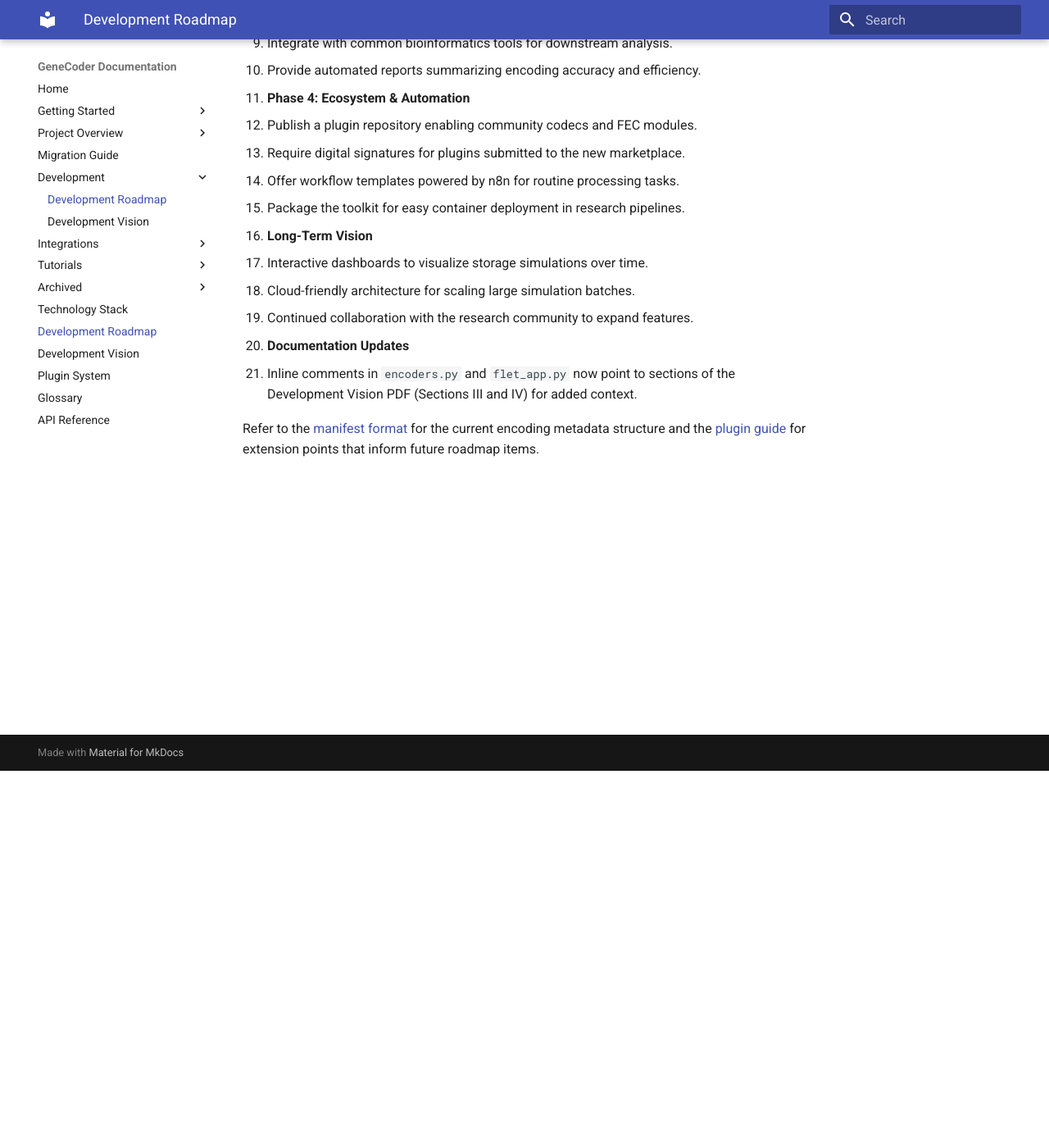
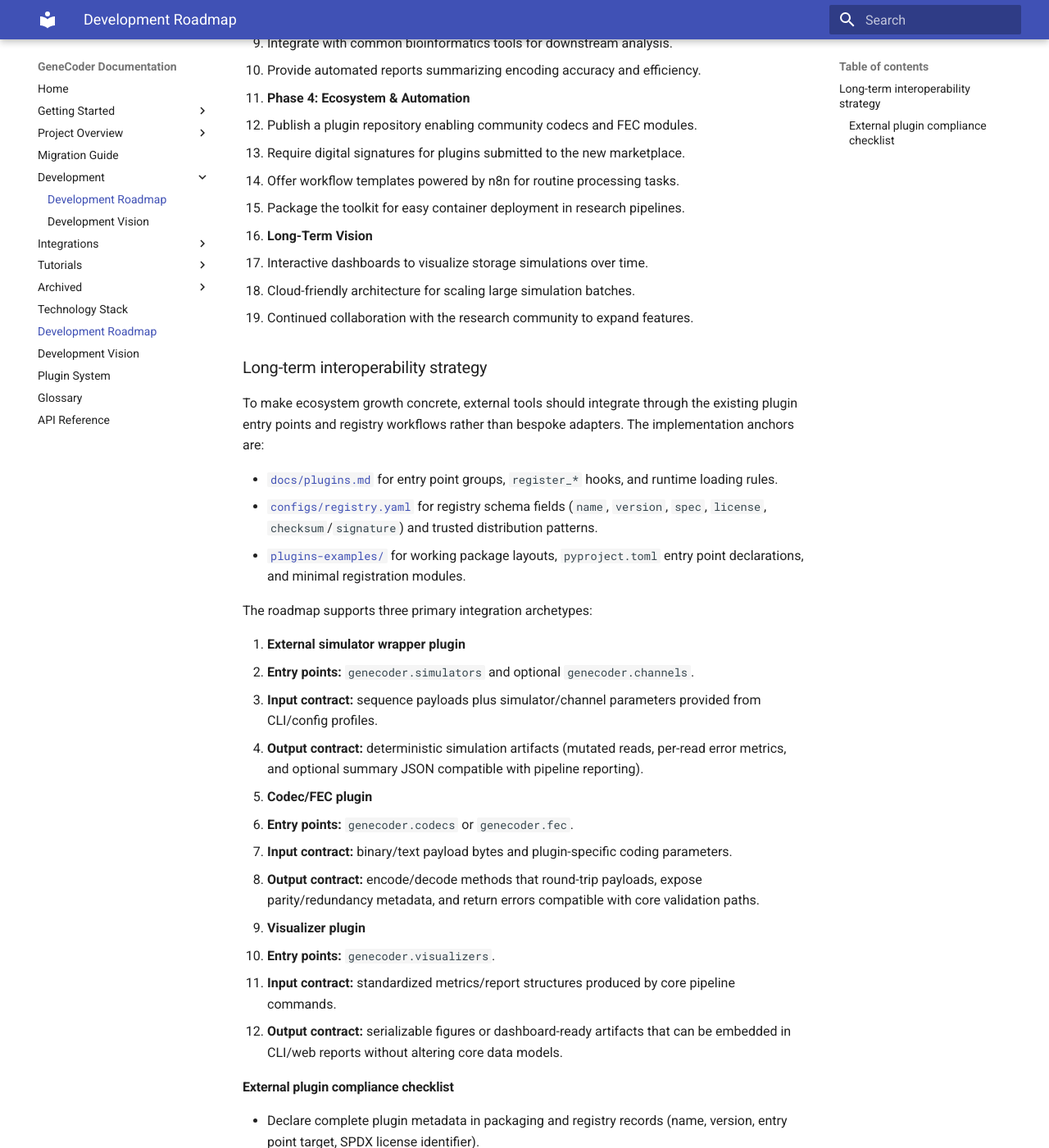
Before and after one commit to d0tTino/GeneCoder, an MkDocs documentation site: the page built from docs/development_roadmap.md, in a window 1280 px wide and 1400 px high, scrolled down 460 px. Shown: the whole window at 82% size. Built offline with MkDocs 1.6.1 and Material for MkDocs 9.7.7, drawn with Linux system fonts in a browser that asks for light colours; some of the changed text lies outside the part shown.

Commit message:
docs: add long-term plugin interoperability plan

```diff
--- a/docs/development_roadmap.md
+++ b/docs/development_roadmap.md
@@ -20,6 +20,58 @@
    - Interactive dashboards to visualize storage simulations over time.
    - Cloud-friendly architecture for scaling large simulation batches.
    - Continued collaboration with the research community to expand features.
+
+### Long-term interoperability strategy
+
+To make ecosystem growth concrete, external tools should integrate through the
+existing plugin entry points and registry workflows rather than bespoke
+adapters. The implementation anchors are:
+
+- [`docs/plugins.md`](plugins.md) for entry point groups, `register_*` hooks,
+  and runtime loading rules.
+- [`configs/registry.yaml`](../configs/registry.yaml) for registry schema fields
+  (`name`, `version`, `spec`, `license`, `checksum`/`signature`) and trusted
+  distribution patterns.
+- [`plugins-examples/`](../plugins-examples/) for working package layouts,
+  `pyproject.toml` entry point declarations, and minimal registration modules.
+
+The roadmap supports three primary integration archetypes:
+
+1. **External simulator wrapper plugin**
+   - **Entry points:** `genecoder.simulators` and optional
+     `genecoder.channels`.
+   - **Input contract:** sequence payloads plus simulator/channel parameters
+     provided from CLI/config profiles.
+   - **Output contract:** deterministic simulation artifacts (mutated reads,
+     per-read error metrics, and optional summary JSON compatible with pipeline
+     reporting).
+2. **Codec/FEC plugin**
+   - **Entry points:** `genecoder.codecs` or `genecoder.fec`.
+   - **Input contract:** binary/text payload bytes and plugin-specific coding
+     parameters.
+   - **Output contract:** encode/decode methods that round-trip payloads,
+     expose parity/redundancy metadata, and return errors compatible with core
+     validation paths.
+3. **Visualizer plugin**
+   - **Entry points:** `genecoder.visualizers`.
+   - **Input contract:** standardized metrics/report structures produced by core
+     pipeline commands.
+   - **Output contract:** serializable figures or dashboard-ready artifacts that
+     can be embedded in CLI/web reports without altering core data models.
+
+#### External plugin compliance checklist
+
+- Declare complete plugin metadata in packaging and registry records (name,
+  version, entry point target, SPDX license identifier).
+- Use an allowlisted license for registry distribution (see
+  `docs/plugins.md` for accepted SPDX values).
+- Include integrity material in registry entries: checksum is mandatory, and
+  signature verification is required when registry policy enables signed
+  artifacts.
+- Follow safe package/URL constraints from the registry validation workflow
+  before publication.
+- Provide at least one runnable example under `plugins-examples/` (or equivalent
+  structure) so maintainers can validate the entry point contract quickly.
 6. **Documentation Updates**
    - Inline comments in `encoders.py` and `flet_app.py` now point to sections of the Development Vision PDF (Sections III and IV) for added context.
 
```
